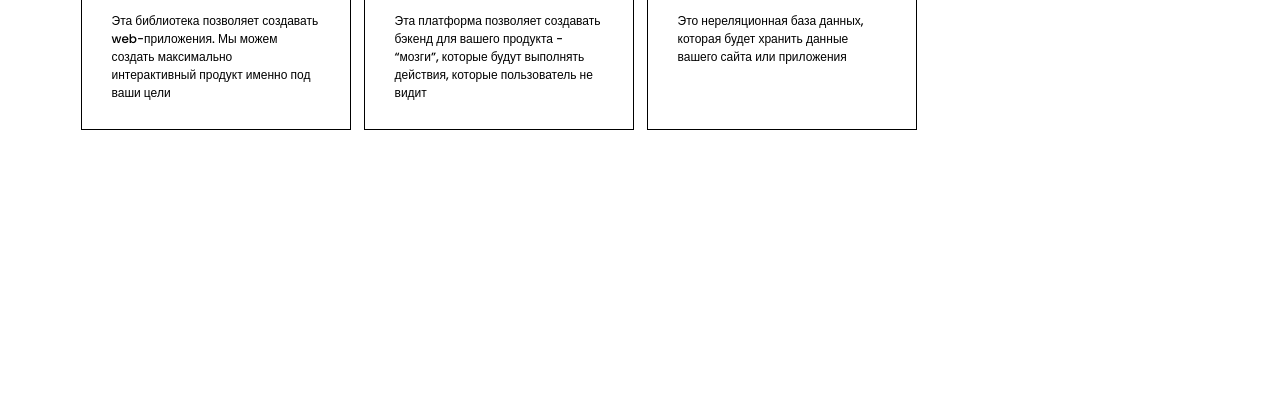
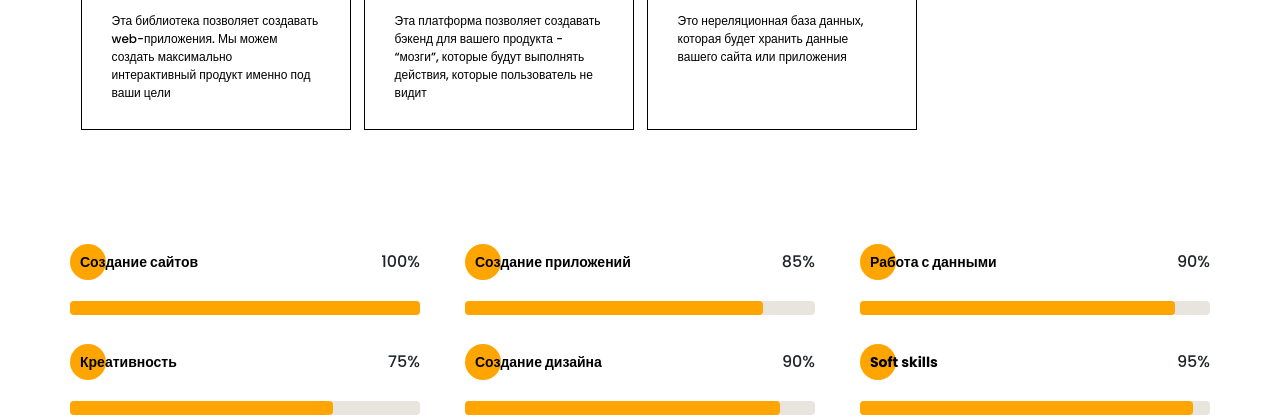
Before and after one commit to timsayfullaev/portfolio, a website: page src/index.html in a window 1280 px wide. Shown: the part 2907-3327 px from the top of the page. Before the commit the page ends 3037 px from the top, so only its background shows below. Drawn offline with nearby package versions, Linux system fonts and the light colour scheme; files that its build step writes are made by us from their sources; files whose address does not match are found by name.

Commit message:
percentages

```diff
--- a/src/index.html
+++ b/src/index.html
@@ -269,6 +269,67 @@
         </div>
     </section>
 
+    <div class="percentages">
+        <div class="container">
+            <div class="percentages__grid">
+                <div class="percentages__item">
+                    <div class="percentages__flexbox">
+                        <div class="title title_small title_circle">Создание сайтов</div>
+                        <div class="percentages_percent">100%</div>
+                    </div>
+                    <div class="percentages__bar">
+                        <div class="percentages__progress" style="width: 100%;"></div>
+                    </div>
+                </div>
+                <div class="percentages__item">
+                    <div class="percentages__flexbox">
+                        <div class="title title_small title_circle">Создание приложений</div>
+                        <div class="percentages_percent">85%</div>
+                    </div>
+                    <div class="percentages__bar">
+                        <div class="percentages__progress" style="width: 85%;"></div>
+                    </div>
+                </div>
+                <div class="percentages__item">
+                    <div class="percentages__flexbox">
+                        <div class="title title_small title_circle">Работа с данными</div>
+                        <div class="percentages_percent">90%</div>
+                    </div>
+                    <div class="percentages__bar">
+                        <div class="percentages__progress" style="width: 90%;"></div>
+                    </div>
+                </div>
+                <div class="percentages__item">
+                    <div class="percentages__flexbox">
+                        <div class="title title_small title_circle">Креативность</div>
+                        <div class="percentages_percent">75%</div>
+                    </div>
+                    <div class="percentages__bar">
+                        <div class="percentages__progress" style="width: 75%;"></div>
+                    </div>
+                </div>
+                <div class="percentages__item">
+                    <div class="percentages__flexbox">
+                        <div class="title title_small title_circle">Создание дизайна</div>
+                        <div class="percentages_percent">90%</div>
+                    </div>
+                    <div class="percentages__bar">
+                        <div class="percentages__progress" style="width: 90%;"></div>
+                    </div>
+                </div>
+                <div class="percentages__item">
+                    <div class="percentages__flexbox">
+                        <div class="title title_small title_circle">Soft skills</div>
+                        <div class="percentages_percent">95%</div>
+                    </div>
+                    <div class="percentages__bar">
+                        <div class="percentages__progress" style="width: 95%;"></div>
+                    </div>
+                </div>
+            </div>
+        </div>
+    </div>
+
     <script src="js/script.js"></script>
 </body>
 
--- /dev/null
+++ b/src/sass/blocks/_percentages.scss
@@ -0,0 +1,31 @@
+.percentages {
+    padding-top: 120px;
+    &__grid {
+        display: grid;
+        grid-template-columns: repeat(3, 350px);
+        grid-template-rows: repeat(2, 70px);
+        column-gap: 45px;
+        row-gap: 30px;
+    }
+    &__flexbox {
+        display: flex;
+        justify-content: space-between;
+        align-items: center;
+    }
+    &__bar {
+        width: 100%;
+        height: 14px;
+        background: #E8E4DE;
+        border-radius: 4px;
+        margin-top: 27px;
+        position: relative;
+    }
+    &__progress {
+        height: 14px;
+        background: $mainColor;
+        border-radius: 4px;
+        position: absolute;
+        top: 0;
+        left: 0;
+    }
+}
--- a/src/sass/blocks/_title.scss
+++ b/src/sass/blocks/_title.scss
@@ -17,15 +17,18 @@
             text-align: center;
         }
     }
-    &_small {
-        font-size: 14px;
-        line-height: 21px;
-    }
     &_circle {
         padding-left: 10px;
         position: relative;
         z-index: 1;
         @include before_circle;
+    }
+    &_small {
+        font-size: 14px;
+        line-height: 21px;
+        &::before {
+            top: -8px;
+        }
     }
     &_center {
         text-align: center;
--- a/src/sass/style.scss
+++ b/src/sass/style.scss
@@ -26,3 +26,4 @@
 @import 'blocks/icon';
 @import 'blocks/expirience';
 @import 'blocks/skills';
+@import 'blocks/percentages';
```
Also changed, not shown: dist/css/style.min.css, dist/index.html.
